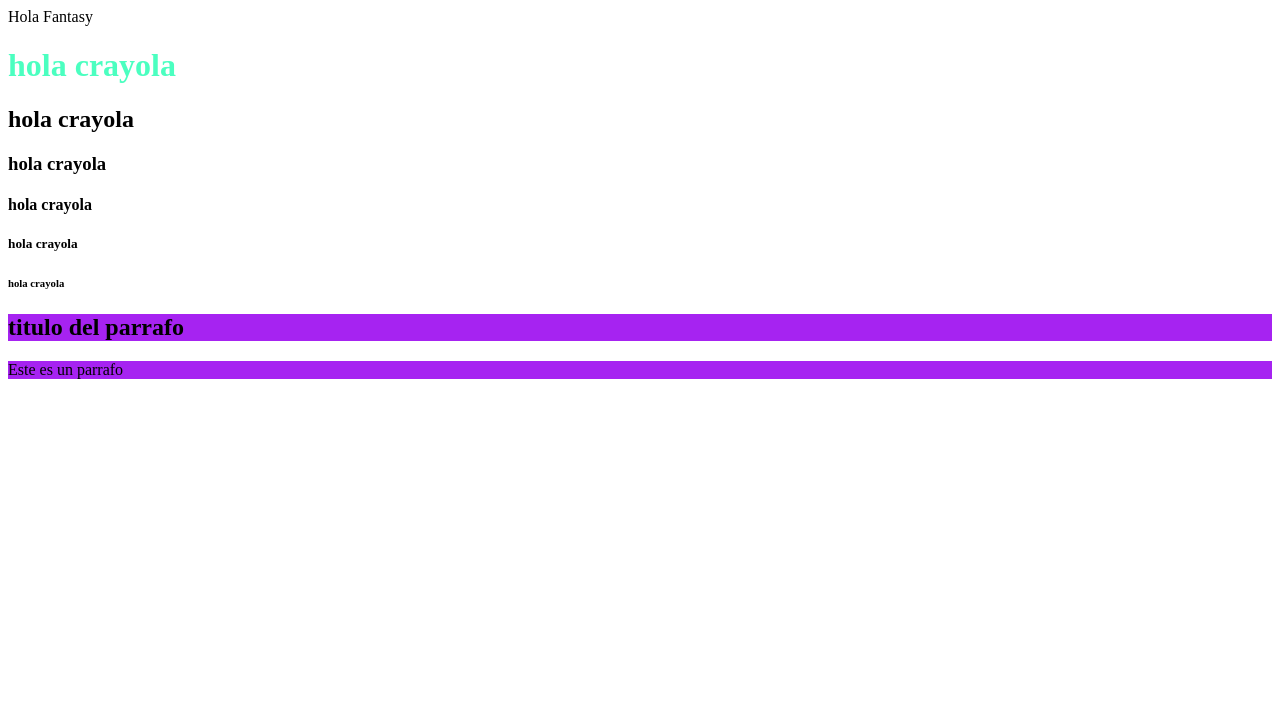
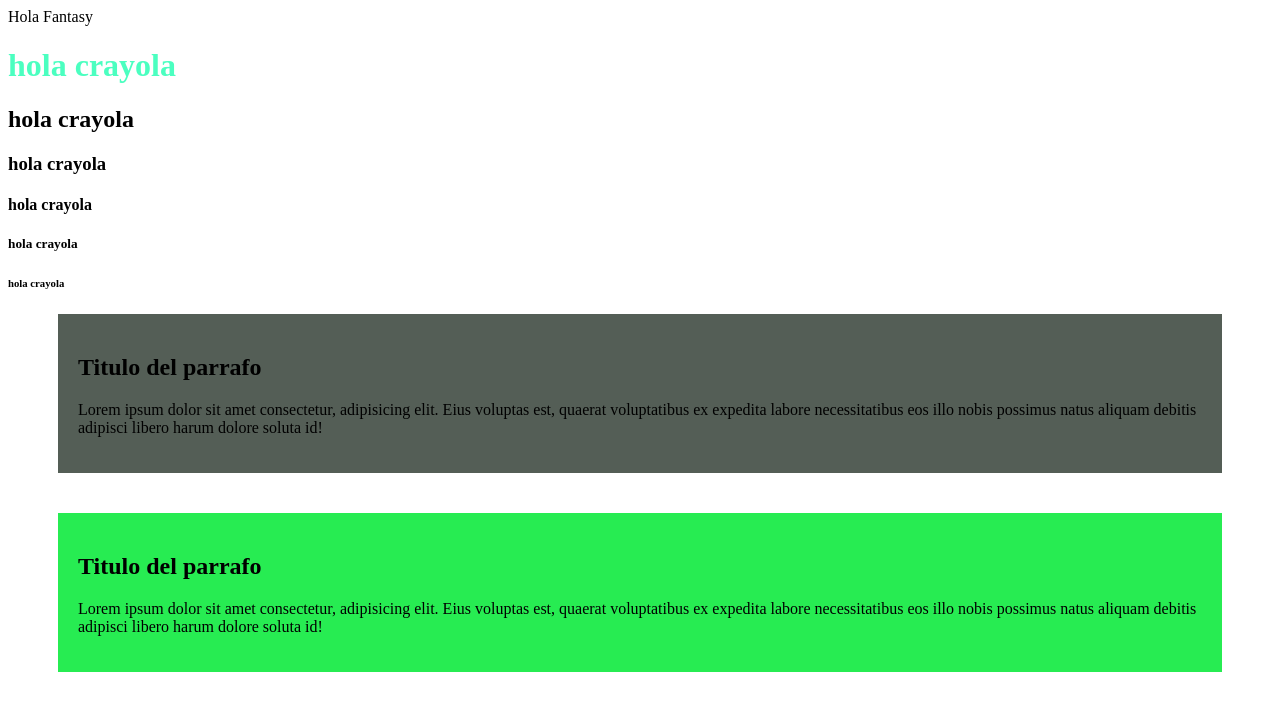
Before and after one commit to omi0325/APP_WEB, a PHP site: page / in a window 1280 px wide. Shown: the top 711 px of the page. Run offline with PHP 8.4, Linux system fonts and the light colour scheme.

Commit message:
Avance del php con html
Creando, bordes, externos y internos y el margen

```diff
--- a/index.php
+++ b/index.php
@@ -11,8 +11,28 @@
         h1 {
             color: #4bffc0;
         }
-        div{
-            background: #a623f1;
+        .op1{
+            background: #27ec52;
+             padding-top: 20px;
+            padding-right: 20px;
+            padding-bottom: 20px;
+            padding-left:20px;
+            margin: 20px;
+            margin-left: 50px;
+            margin-bottom: 40px;
+            margin-right:50px;
+            border: 20px hidden black;
+        }
+        .seccion{
+             background: #545e56;
+             padding-top: 20px;
+            padding-right: 20px;
+            padding-bottom: 20px;
+            padding-left:20px;
+            margin: 20px;
+            margin-left: 50px;
+            margin-bottom: 40px;
+            margin-right:50px;
         }
     </style>
  </head>
@@ -23,7 +43,17 @@
     <h4>hola crayola</h4>
     <h5>hola crayola</h5>
     <h6>hola crayola</h6>
-    <div><h2>titulo del parrafo</h2></div>
-    <div>Este es un parrafo</div>
+    <div class="Seccion">
+        <h2>Titulo del parrafo</h2>
+        <p>Lorem ipsum dolor sit amet consectetur, adipisicing elit. Eius voluptas est, quaerat
+         voluptatibus ex expedita labore necessitatibus eos illo nobis possimus natus aliquam debitis adipisci libero harum dolore soluta
+          id!</p>
+    </div>
+    <div class="op1">
+        <h2>Titulo del parrafo</h2>
+        <p>Lorem ipsum dolor sit amet consectetur, adipisicing elit. Eius voluptas est, quaerat
+         voluptatibus ex expedita labore necessitatibus eos illo nobis possimus natus aliquam debitis adipisci libero harum dolore soluta
+          id!</p>
+    </div>
  </body>
  </html>
```
